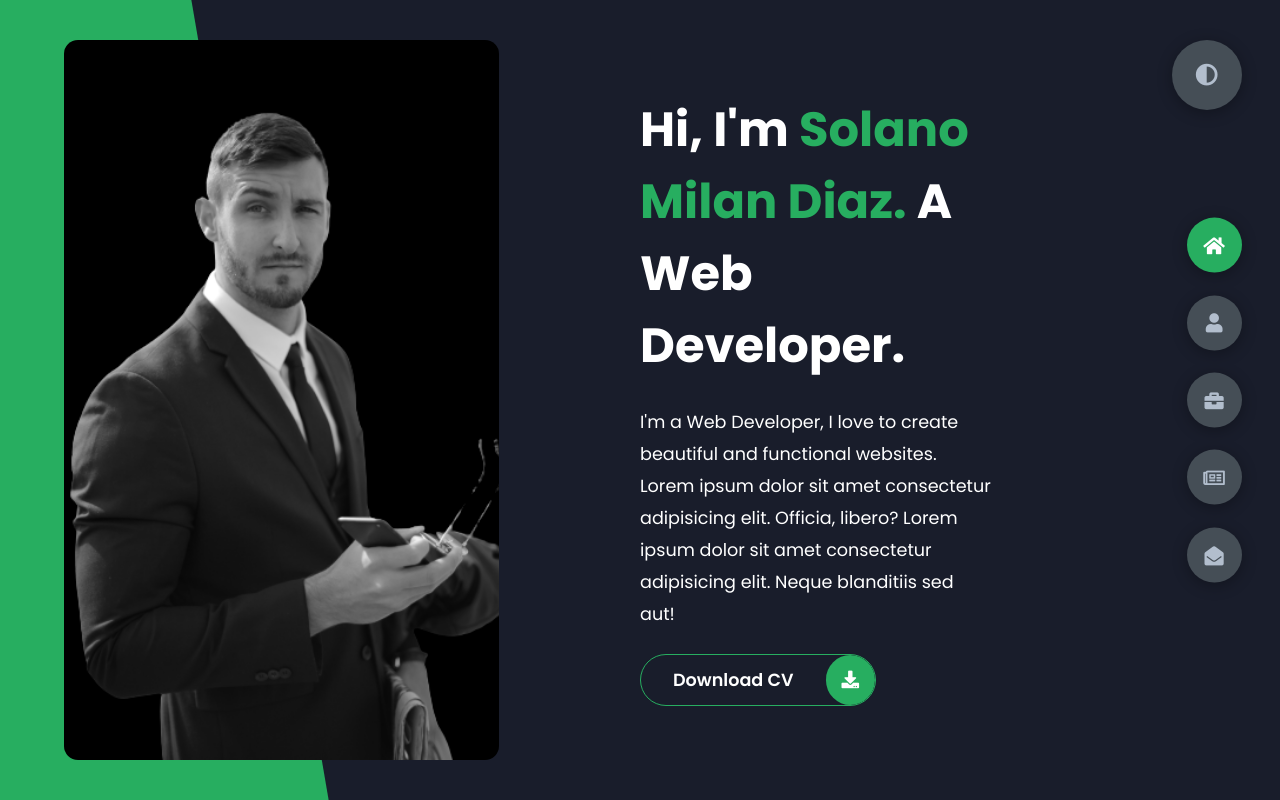
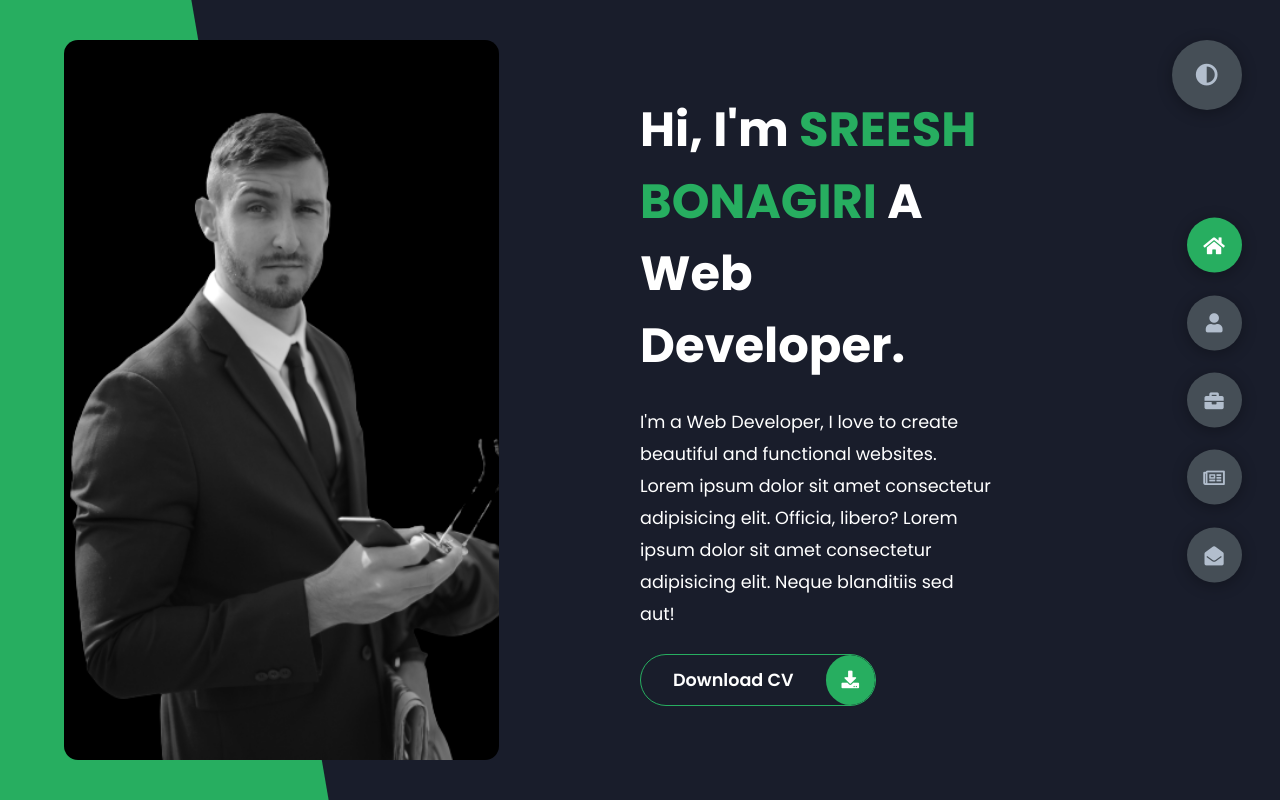
Before and after one commit to SREESH2804/VAC-WEBPAGE, a plain HTML site: page RA2011027010174/index.html in a window 1280 px wide. Drawn offline with Linux system fonts and the light colour scheme.

Commit message:
Update index.html

```diff
--- a/RA2011027010174/index.html
+++ b/RA2011027010174/index.html
@@ -22,7 +22,7 @@
             </div>
             <div class="right-header">
                 <h1 class="name">
-                    Hi, I'm <span>Solano Milan Diaz.</span>
+                    Hi, I'm <span>SREESH BONAGIRI</span>
                     A Web Developer.
                 </h1>
                 <p>
```
